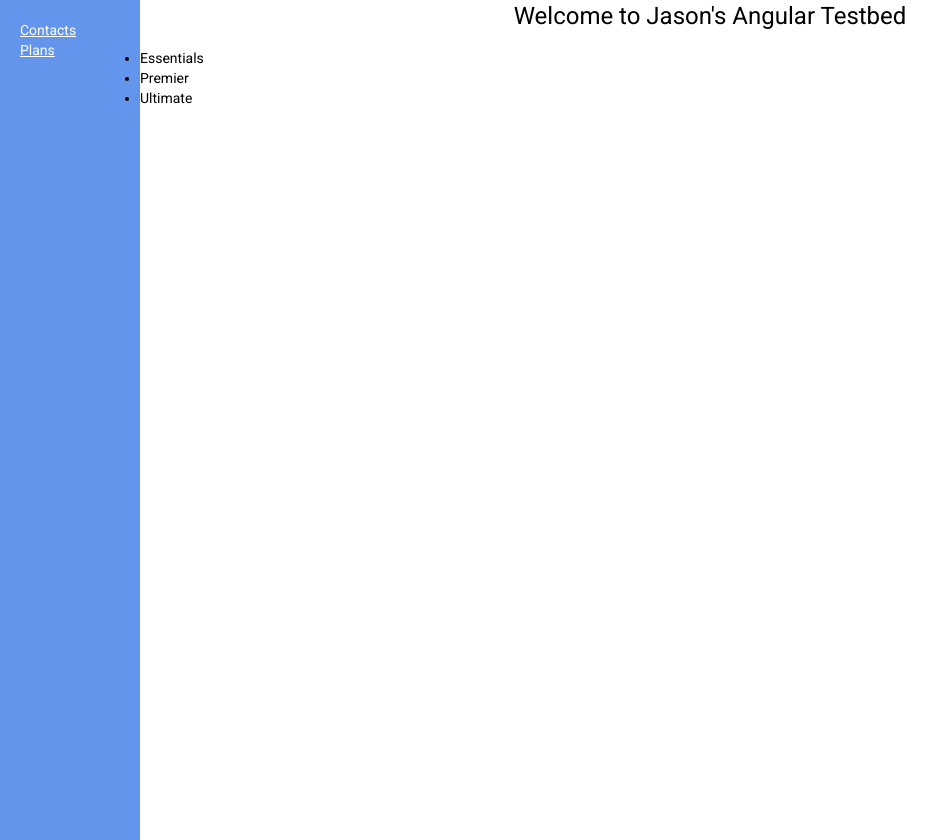
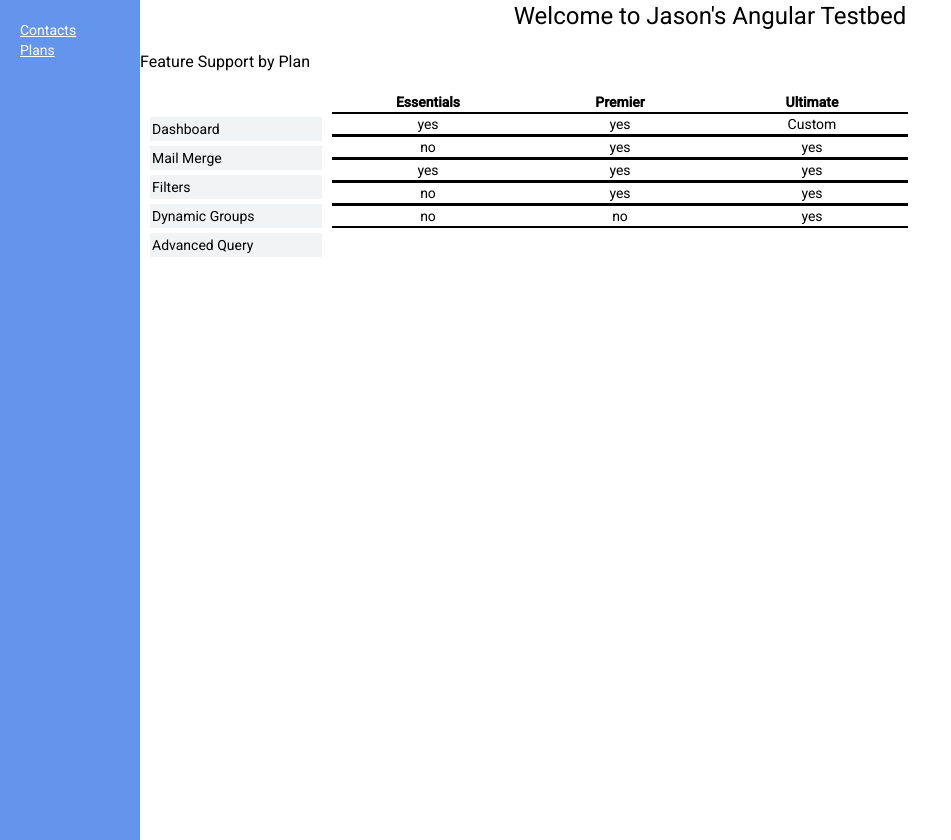
Before and after one commit to jasonpjones/AngularTestBed, an Angular app: page /plans in a window 1280 px wide. Shown: the whole page, without its empty margins (0-951 px from the left). Built offline with nearby package versions, Linux system fonts and the light colour scheme.

Commit message:
a little better

```diff
--- a/src/app/plan/plan.component.html
+++ b/src/app/plan/plan.component.html
@@ -1,7 +1,24 @@
 
 
-<div *ngIf="planFeatures$ | async as planFeatures">
-  <ul>
-    <li *ngFor="let planFeature of planFeatures">{{planFeature.planName}}</li>
-  </ul>
+<h3>Feature Support by Plan</h3>
+
+<div *ngIf="planFeatures$ | async as planFeatures" class="plan-feature-container">
+
+  <div class="feature-list">
+    <div class="plan-header">&nbsp;</div>
+    <div *ngFor="let feature of features$ | async" class="feature-description">{{feature.description}}</div>
+  </div>
+
+  <div *ngFor="let plan of planFeatures$ | async" class="plan-lane">
+    <div class="plan-header">{{plan.planName}}</div>
+    <div *ngFor="let featureSupport of plan.featureSupport" class="feature-support">
+      <div [ngSwitch] = "featureSupport.support">
+        <div *ngSwitchCase="0" class="feature-support feature-support-yes">yes</div>
+        <div *ngSwitchCase="1" class="feature-support">no</div>
+        <div *ngSwitchCase="2" class=feature-support>Custom</div>
+      </div>
+    </div>
+  </div>
+
+
 </div>
--- a/src/app/plan/plan.component.less
+++ b/src/app/plan/plan.component.less
@@ -0,0 +1,40 @@
+
+.plan-feature-container {
+  display: flex;
+  width: 60%
+}
+
+.feature-list {
+  flex: 1;
+}
+
+.feature-description {
+  margin: 5px 10px;
+  padding: 2px;
+  background-color: #F1F3F4;
+}
+
+.plan-lane {
+  flex: 1;
+  text-align: center;
+}
+
+.plan-header
+{
+  font-weight: bold;
+}
+
+.feature-support {
+  border-top: solid 1px black;
+}
+
+
+.feature-support:last-child {
+  border-bottom: solid 1px black;
+}
+
+/*
+.feature-support-yes {
+  background-color: red;
+}
+*/
```
